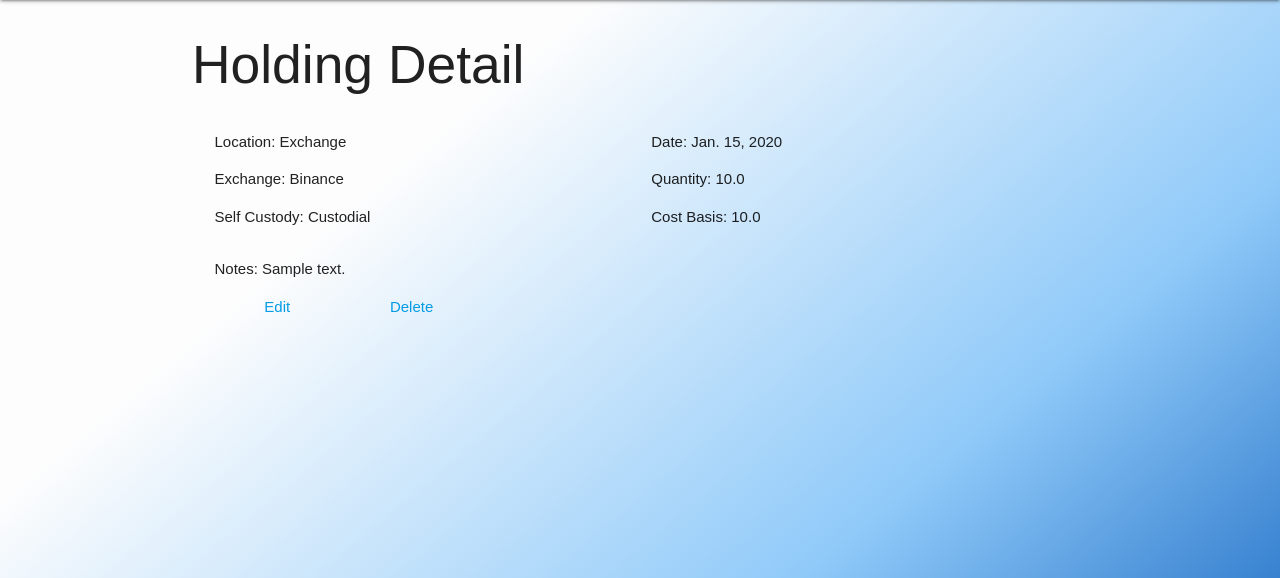
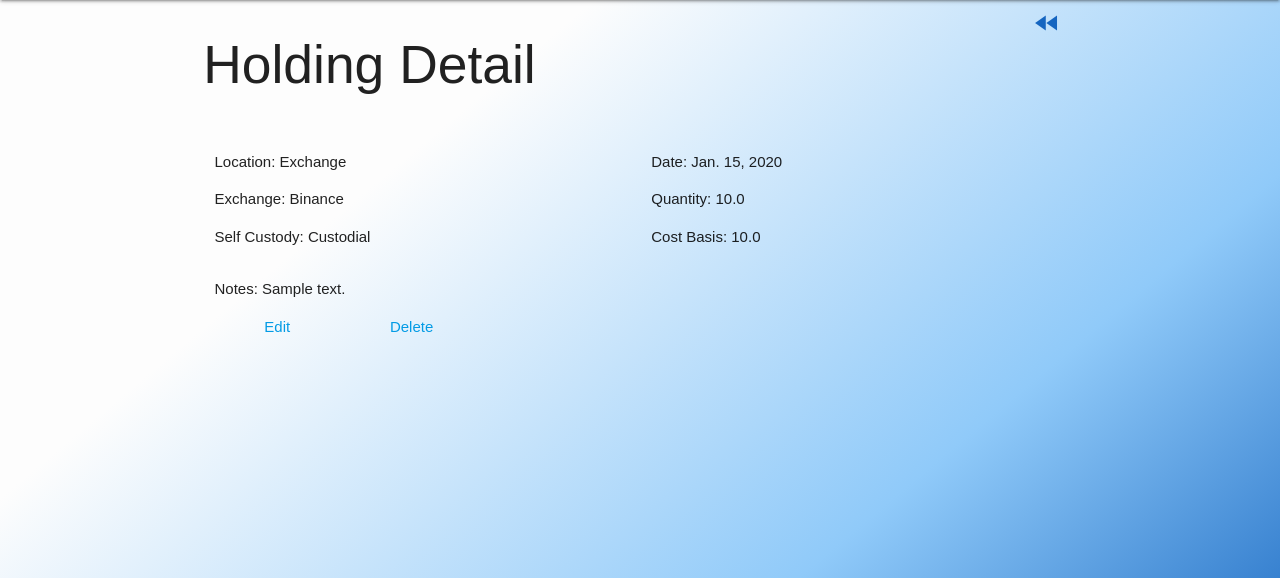
Before and after one commit to pclarytx10/cryptovision, a Django app: page /holdings/1/ in a window 1280 px wide. Shown: the part 64-642 px from the top of the page. Run offline with Django 4.2, Linux system fonts and the light colour scheme; a user stored in the database is signed in; tables that the repository leaves empty hold one stand-in row (values such as "Sample post"); parts of the project's set-up code (start-up, migrations or seed data) failed here and were passed over.

Commit message:
Add back button from holding detail

```diff
--- a/main_app/templates/holdings/detail.html
+++ b/main_app/templates/holdings/detail.html
@@ -1,11 +1,16 @@
 {% extends 'base.html' %} {% block content %}
-
-<h2> Holding Detail </h2>
+<div class="row">
+    <div class="col s11">
+        <h2> Holding Detail </h2>
+    </div>
+    <div class="col s1">
+        <a href="{% url 'user_coins_detail' holding.user_coin.id %}"><i class="small material-icons blue-text text-darken-3">fast_rewind</i></a>
+    </div>
+</div>
 
 <div class="row">
 
     <div class="col s12">
-        {% comment %} <h2> {{ user_coin.name }} </h2> {% endcomment %}
         <div class="col s6">
             <p>Location: {{ holding.get_location_display }}</p>
             {% if holding.get_location_display == 'Exchange' %}
```
Also changed, not shown: README.md.
